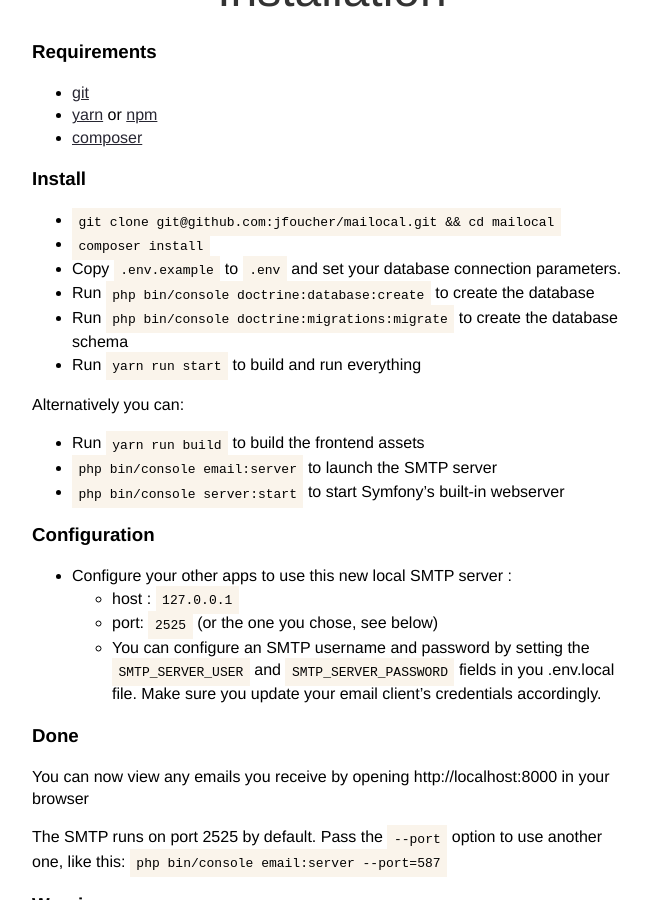
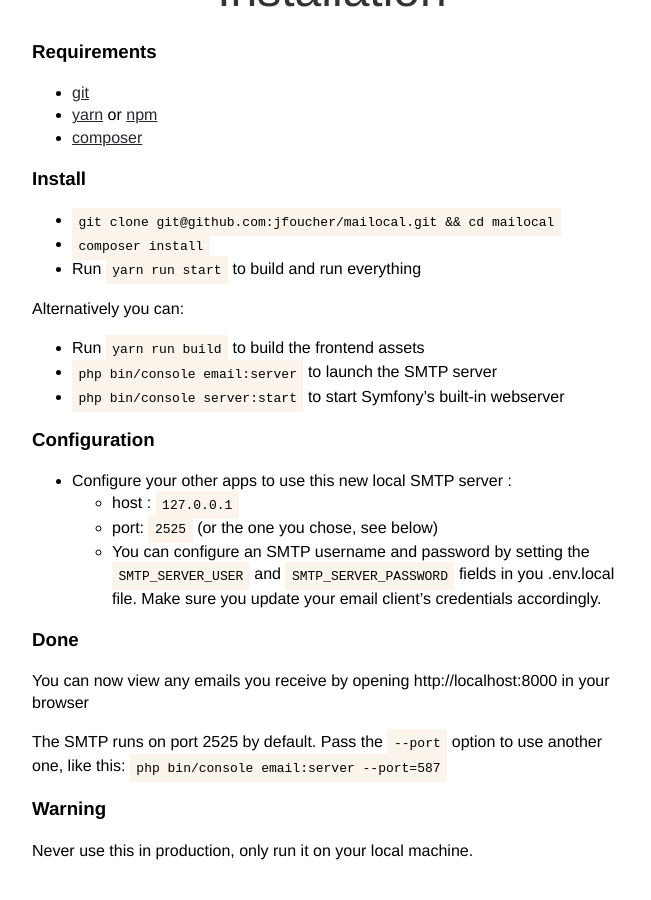
Before and after one commit to jfoucher/Mailocal, a Jekyll site: the page built from index.md, in a window 1280 px wide and 900 px high, scrolled down 1179 px. Shown: the whole window, without its empty margins (308-959 px from the left). Built offline with Jekyll 4.4.1, drawn with Linux system fonts in a browser that asks for light colours.

Commit message:
Simplify

```diff
--- a/index.md
+++ b/index.md
@@ -25,9 +25,6 @@ images:
 
 - `git clone git@github.com:jfoucher/mailocal.git && cd mailocal`
 - `composer install`
-- Copy `.env.example` to `.env` and set your database connection parameters.
-- Run `php bin/console doctrine:database:create` to create the database
-- Run `php bin/console doctrine:migrations:migrate` to create the database schema
 - Run `yarn run start` to build and run everything
 
 Alternatively you can:
```
Also changed, not shown: 1 other file.
